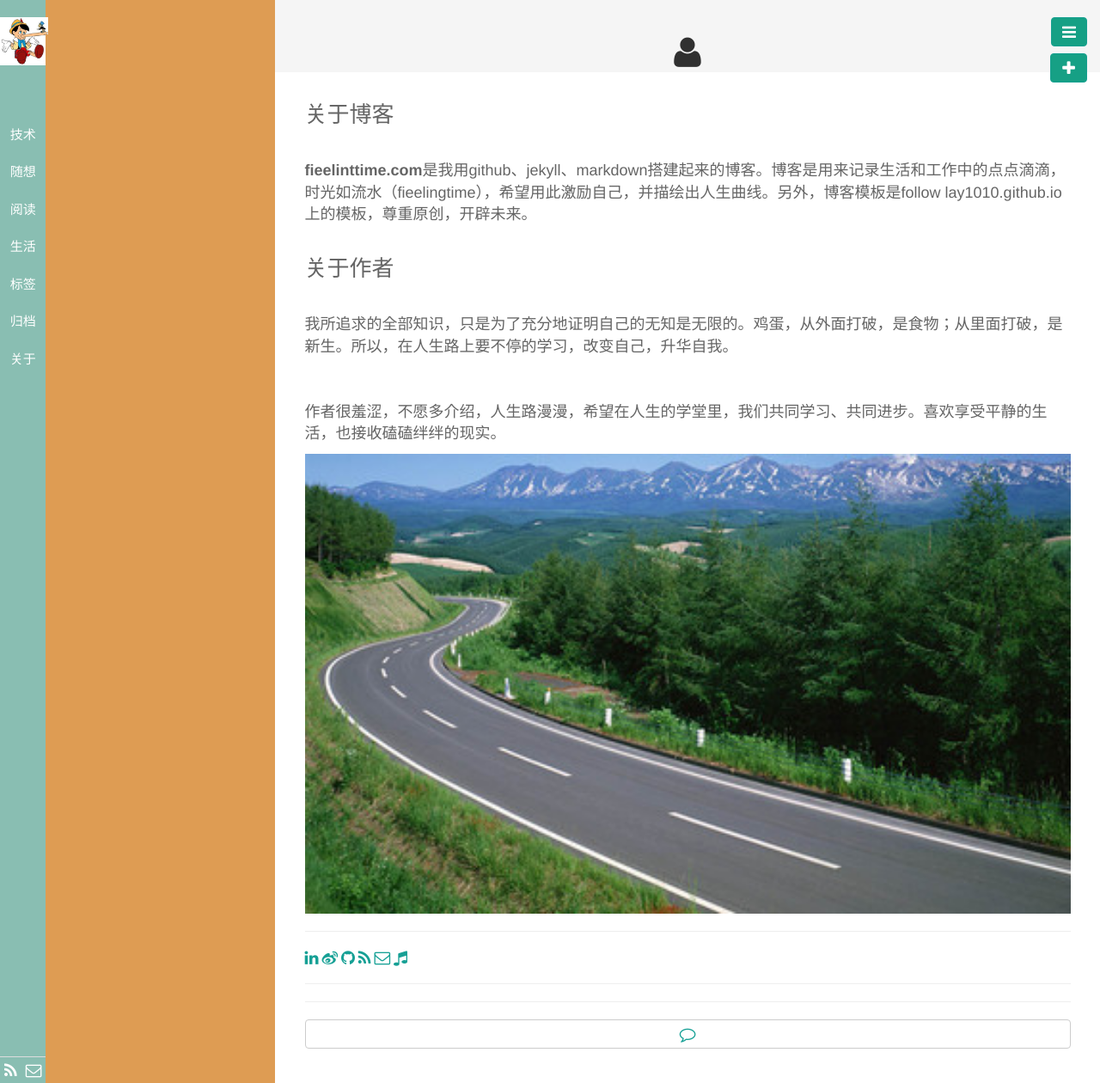
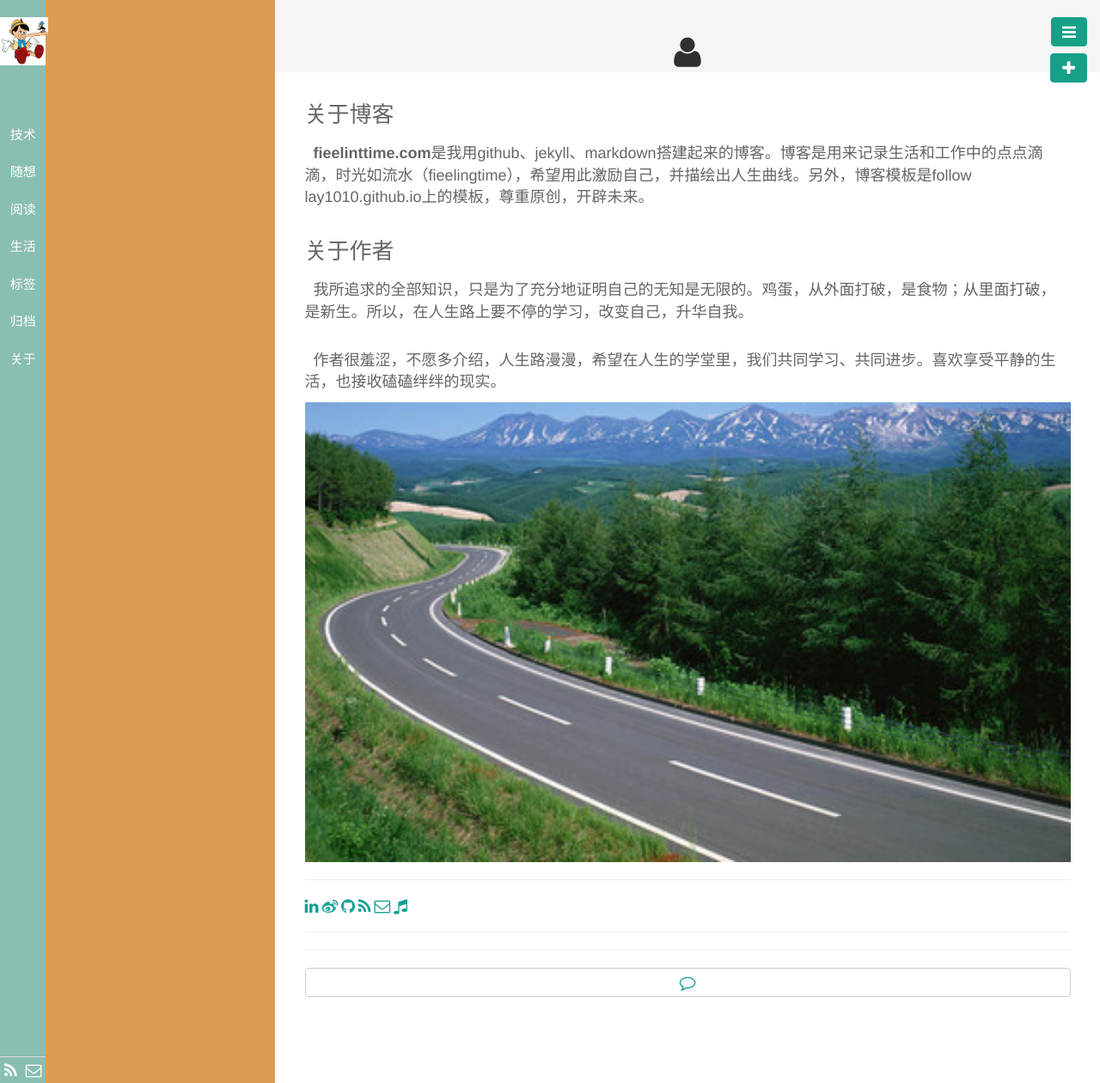
Before and after one commit to lvniu/lvniu.github.io, a Jekyll site: the page pages/about.html, which Jekyll copies as it is, in a window 1280 px wide. Shown: the whole page at 86% size. Built offline with Jekyll 4.4.1, drawn with Linux system fonts in a browser that asks for light colours; nearby versions of some CDN libraries; library files that are not in the unit come from our copies; Markdown is read by kramdown in place of the engine named in the settings.

Commit message:
modefied file

```diff
--- a/pages/about.html
+++ b/pages/about.html
@@ -172,15 +172,12 @@
   <div class="col-md-13 aside3-content">
     <div id="page-content">
       <h3>关于博客</h3>
-&nbsp;&nbsp;
-<p style=font-size:18px><B>fieelinttime.com</B>是我用github、jekyll、markdown搭建起来的博客。博客是用来记录生活和工作中的点点滴滴，时光如流水（fieelingtime），希望用此激励自己，并描绘出人生曲线。另外，博客模板是follow lay1010.github.io上的模板，尊重原创，开辟未来。</p>
+<p style=font-size:18px>&nbsp;&nbsp;<B>fieelinttime.com</B>是我用github、jekyll、markdown搭建起来的博客。博客是用来记录生活和工作中的点点滴滴，时光如流水（fieelingtime），希望用此激励自己，并描绘出人生曲线。另外，博客模板是follow lay1010.github.io上的模板，尊重原创，开辟未来。</p>
 
 <h3>关于作者</h3>
-&nbsp;&nbsp;
-<p style=font-size:18px>我所追求的全部知识，只是为了充分地证明自己的无知是无限的。鸡蛋，从外面打破，是食物；从里面打破，是新生。所以，在人生路上要不停的学习，改变自己，升华自我。</p>
+<p style=font-size:18px>&nbsp;&nbsp;我所追求的全部知识，只是为了充分地证明自己的无知是无限的。鸡蛋，从外面打破，是食物；从里面打破，是新生。所以，在人生路上要不停的学习，改变自己，升华自我。</p>
 <br/>
-&nbsp;&nbsp;
-<p style=font-size:18px>作者很羞涩，不愿多介绍，人生路漫漫，希望在人生的学堂里，我们共同学习、共同进步。喜欢享受平静的生活，也接收磕磕绊绊的现实。</p>
+<p style=font-size:18px>&nbsp;&nbsp;作者很羞涩，不愿多介绍，人生路漫漫，希望在人生的学堂里，我们共同学习、共同进步。喜欢享受平静的生活，也接收磕磕绊绊的现实。</p>
 
 <center><img src="/public/img/scenery.jpg" style="width:100%"></center>
 
```
